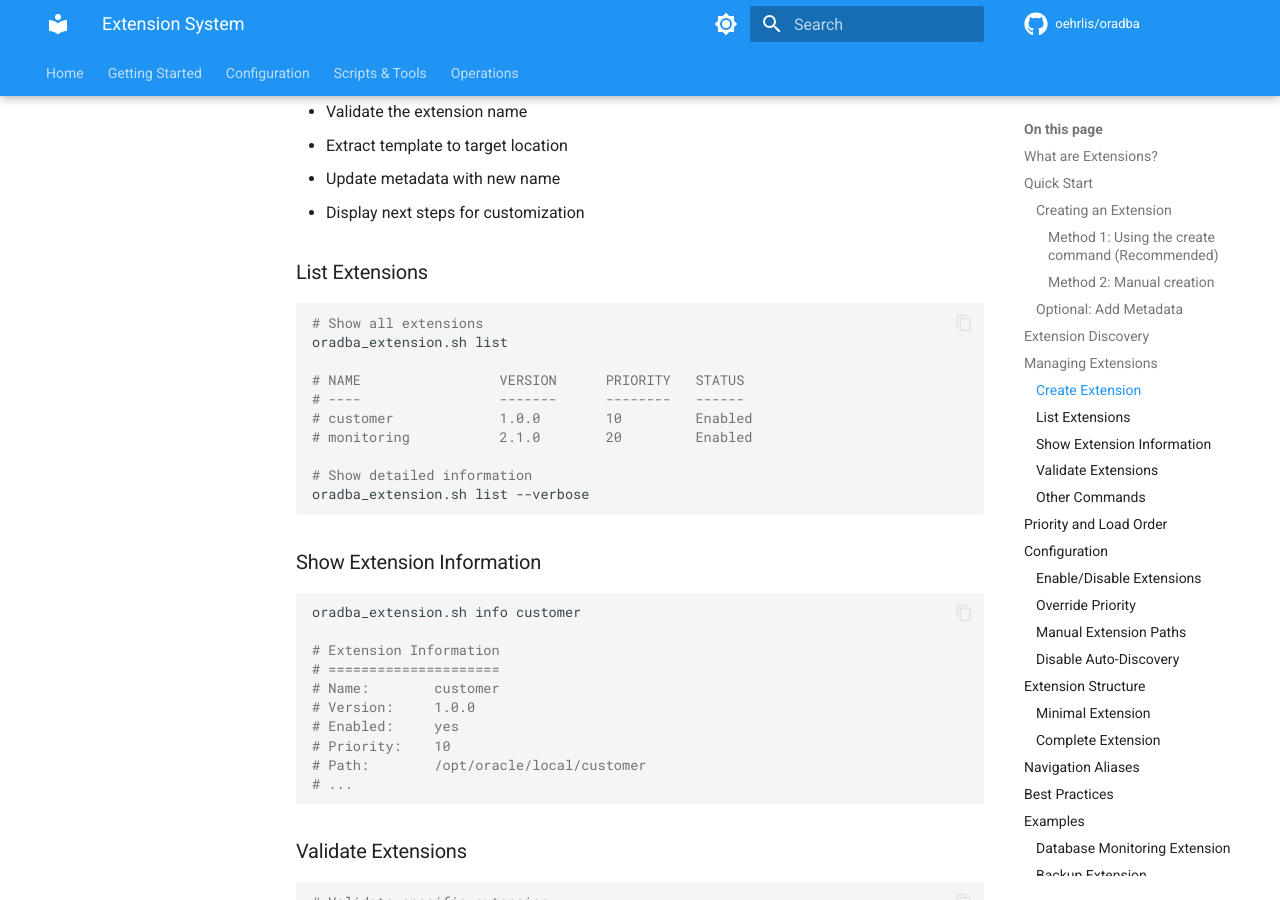
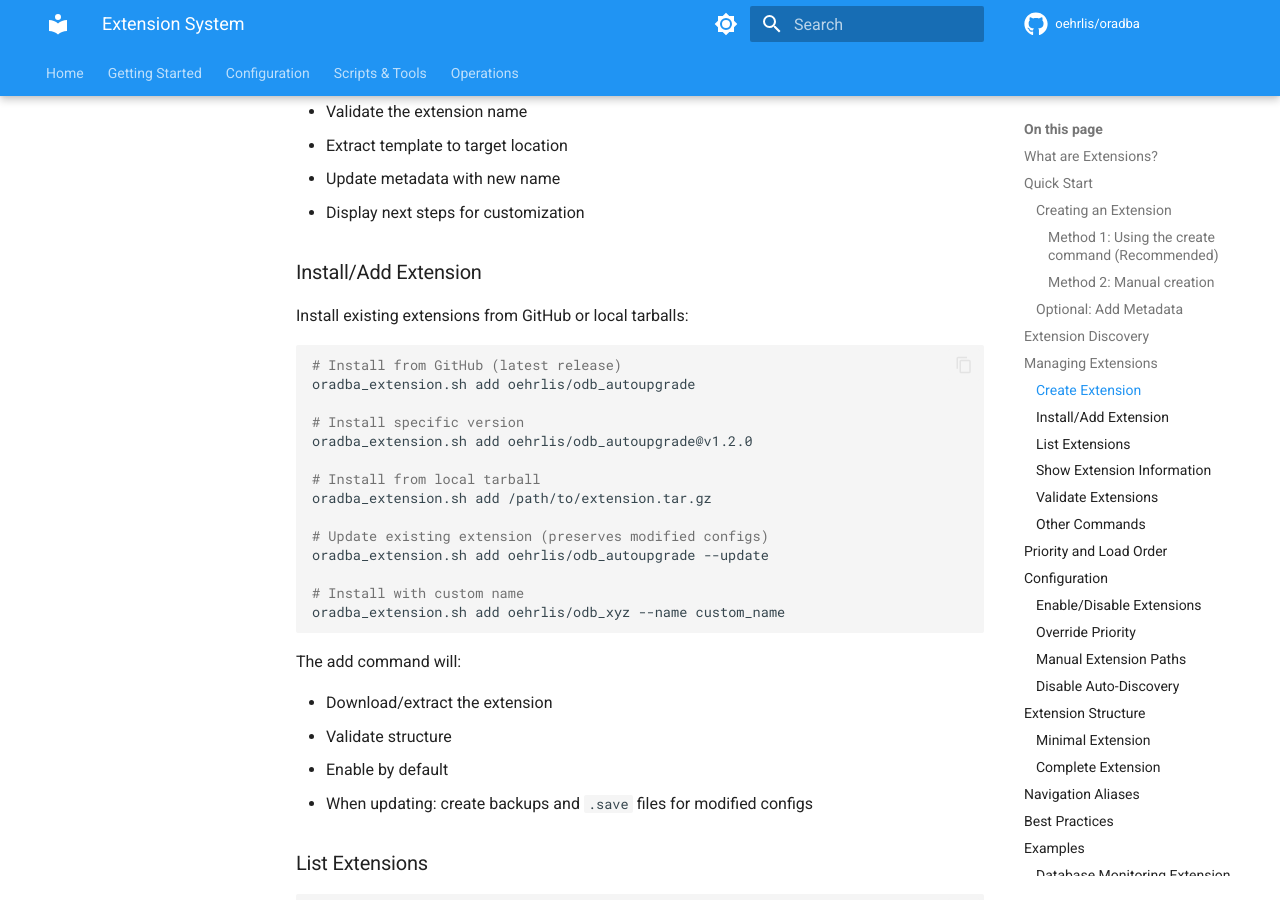
Before and after one commit to oehrlis/oradba, an MkDocs documentation site: the page built from src/doc/18-extensions.md, in a window 1280 px wide and 900 px high, scrolled down 2523 px. Built offline with MkDocs 1.6.1 and Material for MkDocs 9.7.7, drawn with Linux system fonts in a browser that asks for light colours; comment, search, counter and statistics services are not loaded; the version menu is left out.

Commit message:
docs: document 'add' command and PATH/SQLPATH deduplication
Updated documentation and tests for new features:

Documentation Updates:
- doc/extension-system.md: Added 'add' command usage and examples
- doc/extension-system.md: Added PATH/SQLPATH management section
- src/doc/18-extensions.md: Added 'Install/Add Extension' section
- src/doc/03-quickstart.md: Added extension installation examples
- Documented update behavior with .save files (RPM-style)
- Documented PATH deduplication on re-sourcing

Test Updates (tests/test_extensions.bats):
- Added test_remove_extension_paths_removes_extension_bin_directories_from_PATH
- Added test_remove_extension_paths_removes_extension_sql_directories_from_SQLPATH
- Added test_deduplicate_path_removes_duplicate_entries
- Added test_deduplicate_path_keeps_first_occurrence
- Added test_deduplicate_sqlpath_removes_duplicate_entries
- Added test_load_extensions_saves_original_PATH_on_first_run
- Added test_load_extensions_prevents_PATH_duplicates_on_multiple_calls
- Added test_load_extensions_removes_disabled_extension_from_PATH

Total: 8 new tests covering PATH/SQLPATH management

````diff
--- a/src/doc/18-extensions.md
+++ b/src/doc/18-extensions.md
@@ -118,6 +118,34 @@ The create command will:
 - Extract template to target location
 - Update metadata with new name
 - Display next steps for customization
+
+### Install/Add Extension
+
+Install existing extensions from GitHub or local tarballs:
+
+```bash
+# Install from GitHub (latest release)
+oradba_extension.sh add oehrlis/odb_autoupgrade
+
+# Install specific version
+oradba_extension.sh add oehrlis/odb_autoupgrade@v1.2.0
+
+# Install from local tarball
+oradba_extension.sh add /path/to/extension.tar.gz
+
+# Update existing extension (preserves modified configs)
+oradba_extension.sh add oehrlis/odb_autoupgrade --update
+
+# Install with custom name
+oradba_extension.sh add oehrlis/odb_xyz --name custom_name
+```
+
+The add command will:
+
+- Download/extract the extension
+- Validate structure
+- Enable by default
+- When updating: create backups and `.save` files for modified configs
 
 ### List Extensions
 
````
Also changed, not shown: doc/extension-system.md (+107 -0 lines), src/doc/03-quickstart.md (+28 -0 lines), 1 other file.
